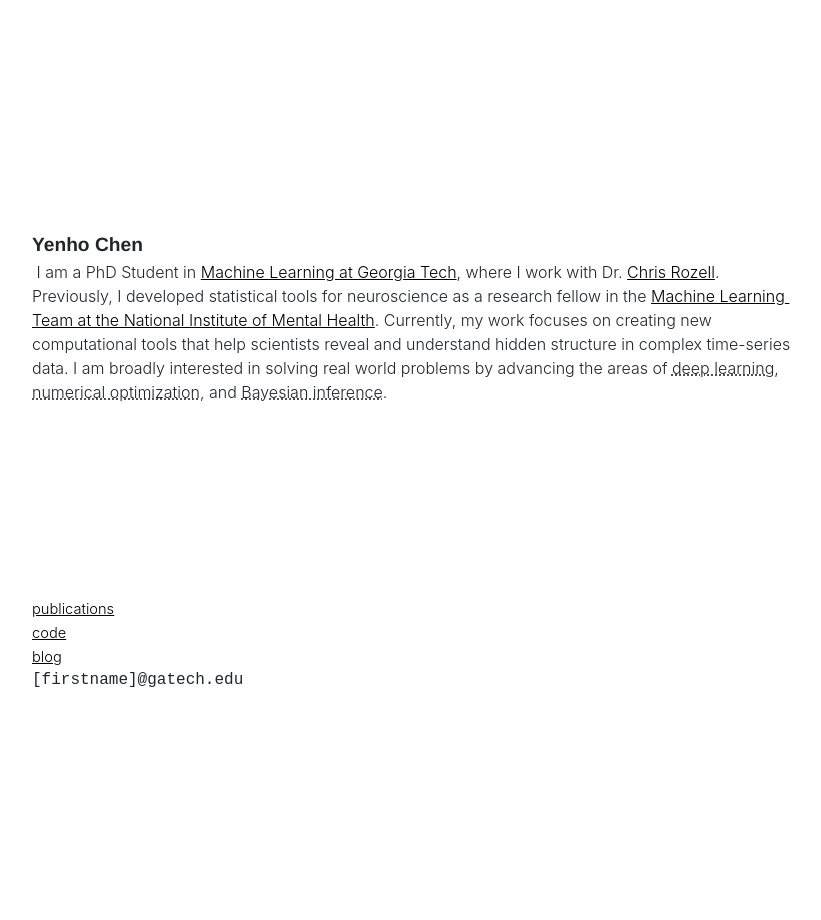
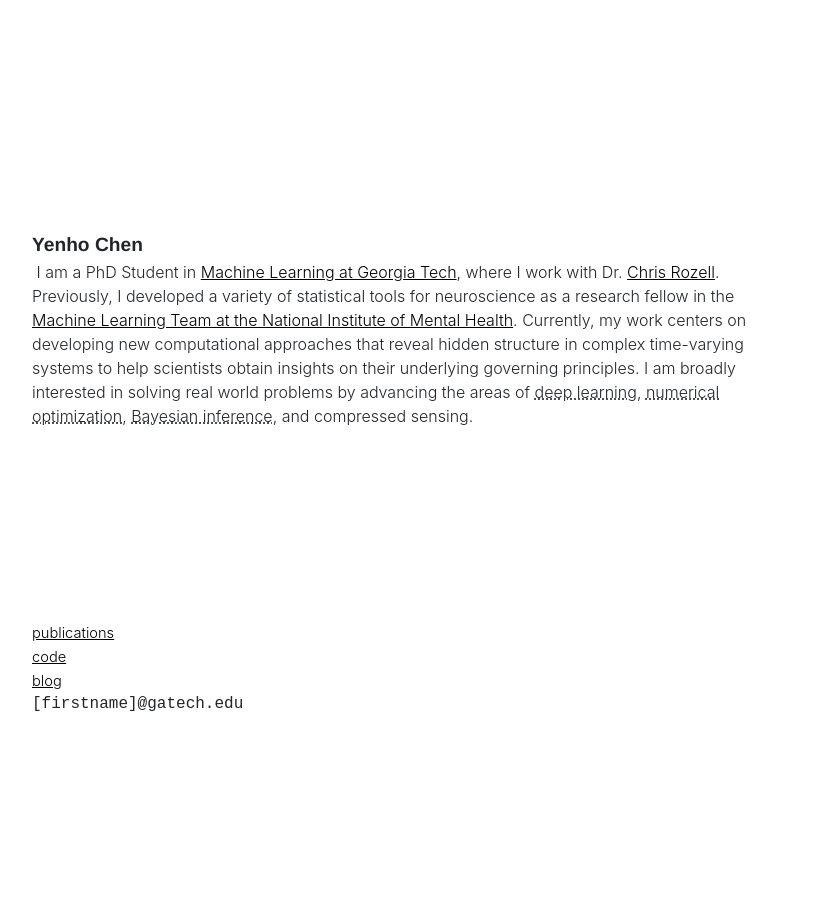
Before and after one commit to yenhochen/yenhochen.github.io, a Jekyll site: the page built from _pages/home.md, in a window 1280 px wide. Shown: the whole page, without its empty margins (223-1044 px from the left). Built offline with Jekyll 4.4.1, drawn with Linux system fonts in a browser that asks for light colours; comment, search, counter and statistics services are not loaded; a style sheet for code colours, icons or effects is not loaded.

Commit message:
Update home.md

```diff
--- a/_pages/home.md
+++ b/_pages/home.md
@@ -24,7 +24,8 @@ img_path: home/bayes_inference.gif
 
 <div class="center-screen">
   <p style="font-family:Helvetica; font-size:larger;" class="font-weight-bold">Yenho Chen</p>
-  <div class="about-text"> I am a PhD Student in <a href="https://ml.gatech.edu/">Machine Learning at Georgia Tech</a>, where I work with Dr. <a href="https://siplab.gatech.edu/">Chris Rozell</a>. Previously, I developed statistical tools for neuroscience as a research fellow in the <a href="https://cmn.nimh.nih.gov/mlt">Machine Learning Team at the National Institute of Mental Health</a>. Currently, my work focuses on creating new computational tools that help scientists reveal and understand hidden structure in complex time-series data. I am broadly interested in solving real world problems by advancing the areas of <span onmouseover="mover(this)" class="highlight-art generative-modeling">deep learning</span>, <span onmouseover="mover(this)" class="highlight-art ot">numerical optimization</span>, and <span onmouseover="mover(this)" class="highlight-art bayes">Bayesian inference</span>.
+
+  <div class="about-text"> I am a PhD Student in <a href="https://ml.gatech.edu/">Machine Learning at Georgia Tech</a>, where I work with Dr. <a href="https://siplab.gatech.edu/">Chris Rozell</a>. Previously, I developed a variety of statistical tools for neuroscience as a research fellow in the <a href="https://cmn.nimh.nih.gov/mlt">Machine Learning Team at the National Institute of Mental Health</a>. Currently, my work centers on developing new computational approaches that reveal hidden structure in complex time-varying systems to help scientists obtain insights on their underlying governing principles. I am broadly interested in solving real world problems by advancing the areas of <span onmouseover="mover(this)" class="highlight-art generative-modeling">deep learning</span>, <span onmouseover="mover(this)" class="highlight-art ot">numerical optimization</span>, <span onmouseover="mover(this)" class="highlight-art bayes">Bayesian inference</span>, and compressed sensing.
 
   <!-- I am broadly interested in solving real-world problems by advancing the areas of deep learning, numerical optimization, and Bayesian inference. -->
 
```
